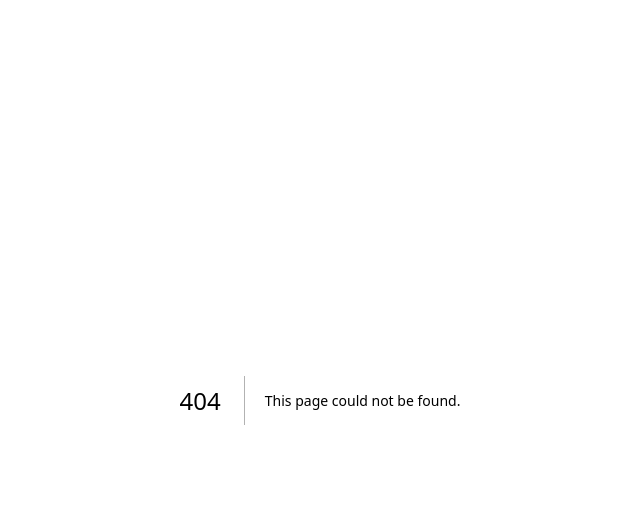
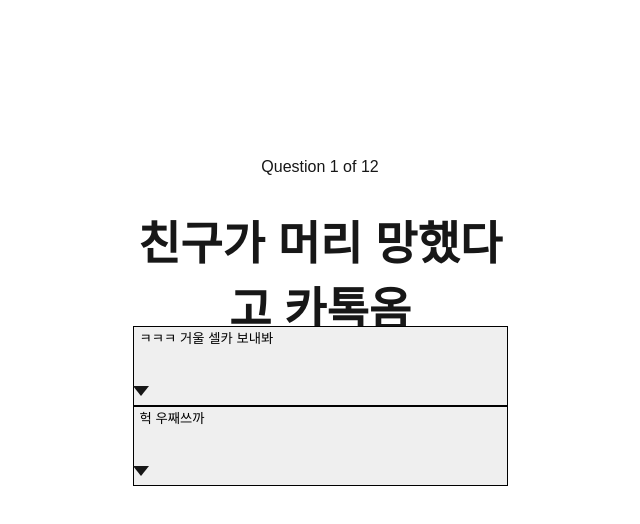
Before and after one commit to hyeyeon9/mbti-test-app, a Next.js app: page /test in a window 1280 px wide. Before the commit this address had no page. Shown: the top 524 px of the page, without its empty margins (320-960 px from the left). Built offline with nearby package versions, Linux system fonts and the light colour scheme; a web font is replaced by a local one.

Commit message:
feat : MBTI 테스트 페이지 구현

```diff
--- /dev/null
+++ b/src/app/test/page.tsx
@@ -0,0 +1,14 @@
+import TestCard from "@/components/TestCard";
+
+export default function TestPage() {
+  return (
+    <div className="flex justify-center items-center w-full h-full">
+      <div
+        className="min-h-screen w-[375px] h-[667px]
+     flex items-center justify-center p-4 seung-hoon-font"
+      >
+        <TestCard />
+      </div>
+    </div>
+  );
+}
--- /dev/null
+++ b/src/components/TestCard.tsx
@@ -0,0 +1,72 @@
+"use client";
+
+import { questions } from "@/data/questions";
+import { calculateMbti } from "@/lib/calculateMbti";
+import { useMbtiStore } from "@/stores/mbti-store";
+import { useRouter } from "next/navigation";
+
+export default function TestCard() {
+  const { answers, current, addAnswer, setCurrent } = useMbtiStore();
+
+  const currentQuestion = questions[current]; // 현재 질문
+
+  const router = useRouter();
+
+  const handleAnswer = (value: string) => {
+    const firstValue = value.charAt(0) as string;
+    const secondValue = value.charAt(1) as string;
+
+    if (current < questions.length - 1) {
+      // 다음 질문으로
+    } else {
+      const mbti = calculateMbti([
+        ...answers,
+        firstValue,
+        ...(secondValue ? [secondValue] : []),
+      ]);
+      router.push(`/result?type=${mbti}`);
+      return;
+    }
+
+    addAnswer(firstValue);
+    if (secondValue) {
+      addAnswer(secondValue);
+    }
+
+    setCurrent(current + 1);
+  };
+  return (
+    <div className="w-full h-[500px] p-2 ">
+      <div className="text-center mb-3 -mt-10">
+        Question {current + 1} of {questions.length}
+      </div>
+      <div
+        className="bg-amber-200 h-2 rounded-full mb-2 w-full"
+        style={{
+          width: `${((current + 1) / questions.length) * 100}%`,
+        }}
+      ></div>
+      <div className=" w-full h-[150px] text-center text-[23px] font-bold p-9 mb-10 line-clamp-2">
+        <h1> {currentQuestion.text.split(",")[0]}</h1>
+         <h1> {currentQuestion.text.split(",")[1]}</h1>
+      </div>
+      <div className="flex flex-col gap-5 px-5 w-full ">
+        {currentQuestion.options.map((option, index) => (
+          <div key={index} className="relative">
+            <button
+              className="text-base h-[80px] w-full pt-5 px-5 text-left bg-white border border-black rounded-none flex items-start leading-tight"
+              onClick={() => handleAnswer(option.value)}
+            >
+              {option.text}
+            </button>
+            {/* ▼ 삼각형 말꼬리 */}
+            <div
+              className="absolute  right-4 bottom-[10px] w-0 h-0
+        border-l-[8px] border-r-[8px] border-t-[10px] border-l-transparent border-r-transparent border-t-black"
+            />
+          </div>
+        ))}
+      </div>
+    </div>
+  );
+}
```
